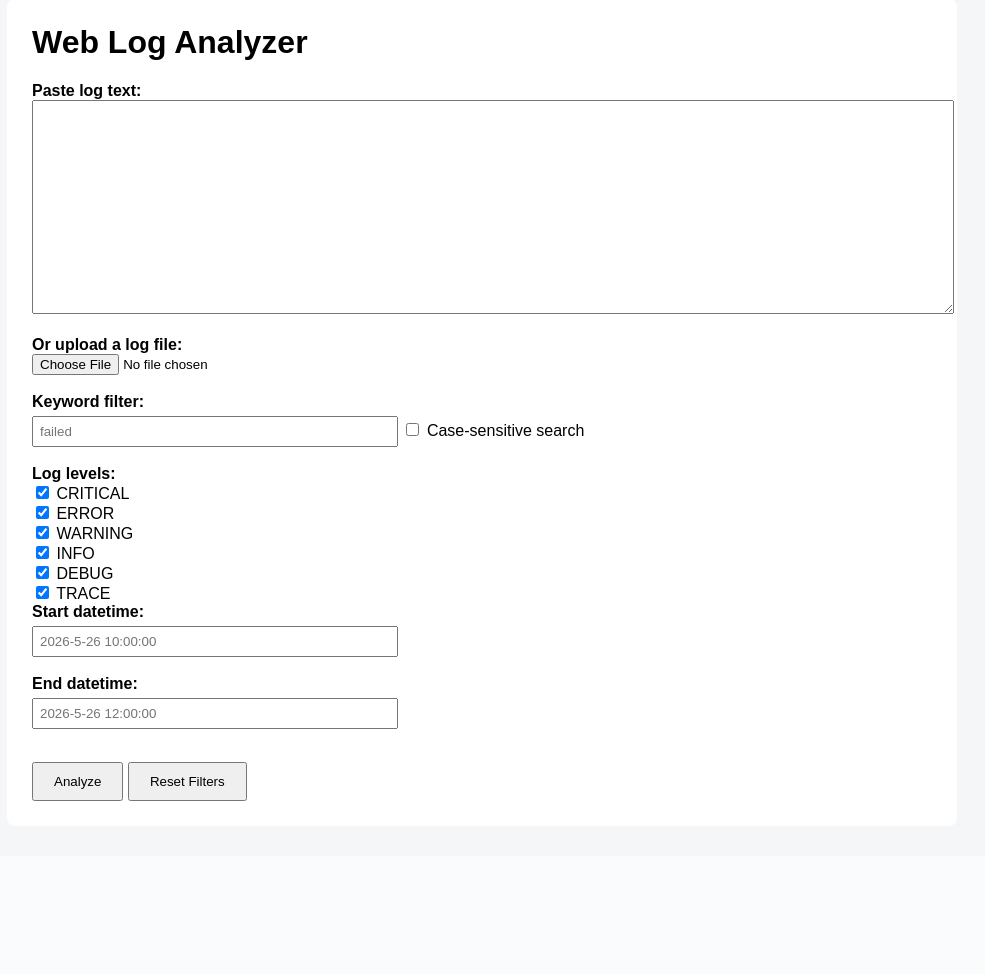
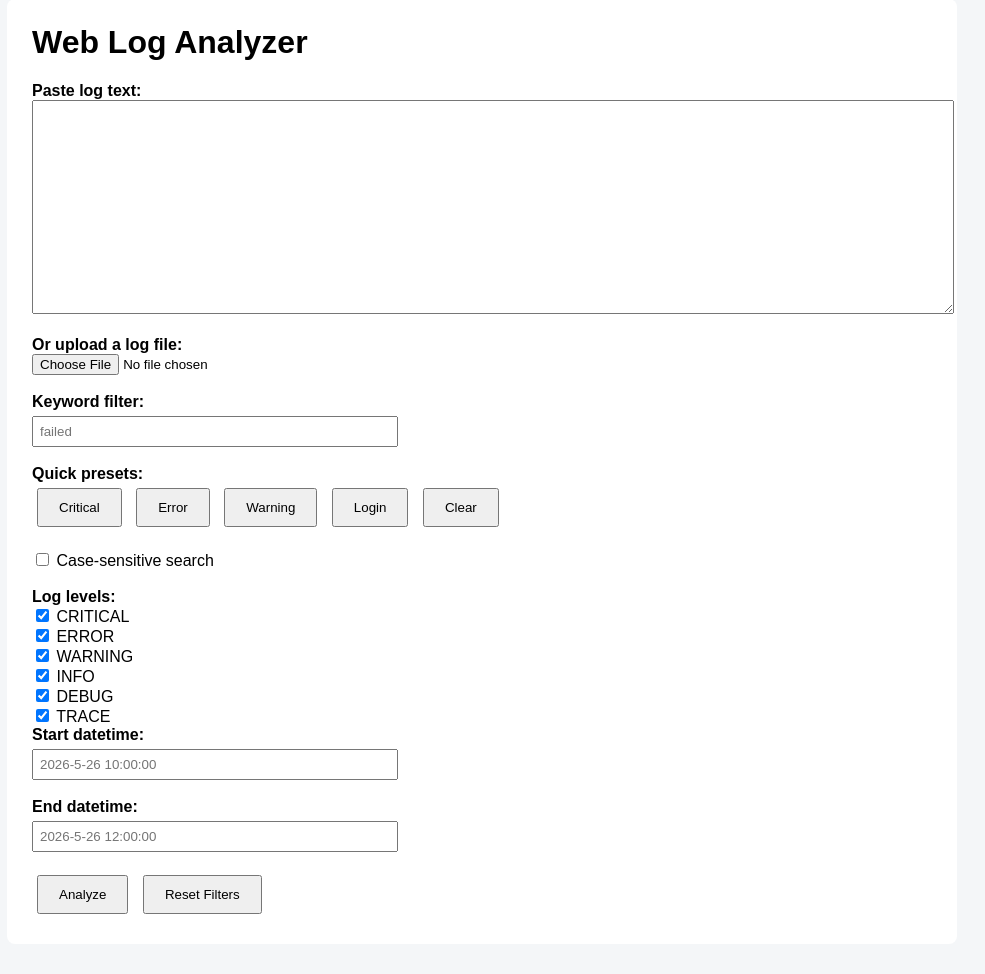
Before and after one commit to sattarab54/web_log_analyzer, a Flask app: page / in a window 1280 px wide. Shown: the part 31-1005 px from the top of the page, without its empty margins (158-1143 px from the left). Before the commit the page ends 832 px from the top, so only its background shows below. Run offline with Flask 3, Linux system fonts and the light colour scheme.

Commit message:
Add keyword preset buttons

```diff
--- a/static/style.css
+++ b/static/style.css
@@ -53,8 +53,9 @@ input[type="text"] {
 }
 
 button {
-    margin-top: 15px;
+    display: inline-block;
     padding: 10px 20px;
+    margin: 5px;
     cursor: pointer;
 }
 
--- a/templates/index.html
+++ b/templates/index.html
@@ -20,7 +20,17 @@
         <input type="file" name="log_file"><br><br>
 
         <label>Keyword filter:</label><br>
-        <input type="text" name="keyword" placeholder="failed" autocomplete="new_password><br>
+        <input type="text" name="keyword" placeholder="failed" autocomplete="new_password"><br><br>
+
+        <label>Quick presets:</label><br>
+
+        <button type="button" onclick="document.getElementsByName('keyword')[0].value='critical'">Critical</button>
+        <button type="button" onclick="document.getElementsByName('keyword')[0].value='error'">Error</button>
+        <button type="button" onclick="document.getElementsByName('keyword')[0].value='warning'">Warning</button>
+        <button type="button" onclick="document.getElementsByName('keyword')[0].value='login'">Login</button>
+        <button type="button" onclick="document.getElementsByName('keyword')[0].value=''">Clear</button>
+
+        <br><br>
 
         <label class="checkbox-label">
             <input type="checkbox" name="case_sensitive">
```
